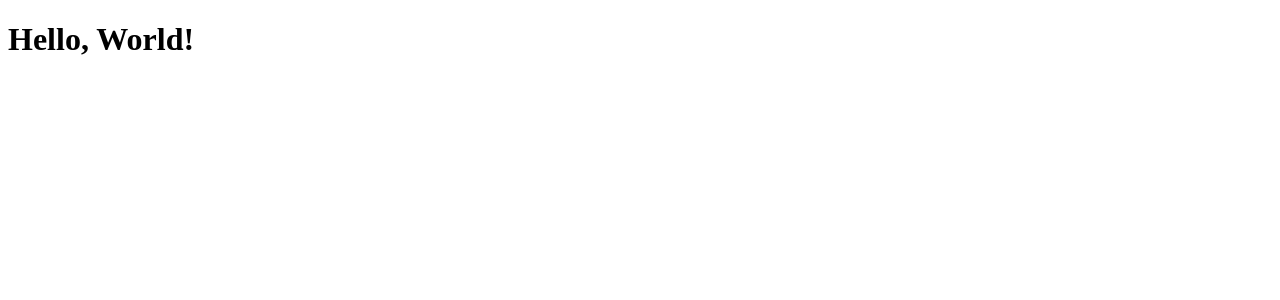
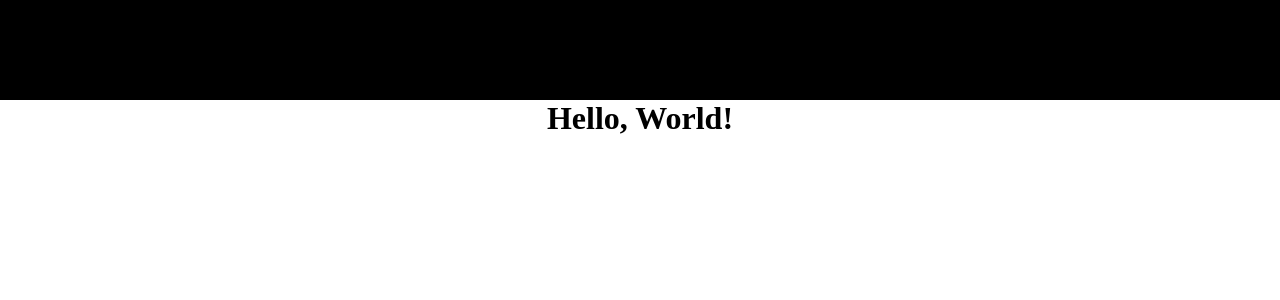
Before and after one commit to Modern4ik/movies-randomizer-project, a React (Create React App) app: page /main in a window 1280 px wide. Shown: the top 300 px of the page. Built offline with nearby package versions, Linux system fonts and the light colour scheme.

Commit message:
Added new pages, browser router and routes

```diff
--- a/package.json
+++ b/package.json
@@ -8,6 +8,7 @@
     "@testing-library/user-event": "^13.5.0",
     "react": "^18.3.1",
     "react-dom": "^18.3.1",
+    "react-router-dom": "^6.26.2",
     "react-scripts": "5.0.1",
     "web-vitals": "^2.1.4"
   },
--- a/src/App.js
+++ b/src/App.js
@@ -1,10 +1,15 @@
 import React from "react";
+import './styles/App.css';
+import { BrowserRouter } from 'react-router-dom';
+import AppRouter from "./components/AppRouter";
+import Navbar from "./components/UI/navbar/Navbar";
 
 function App() {
   return (
-    <div className="App">
-      <h1>Hello, World!</h1>
-    </div>
+    <BrowserRouter>
+      <Navbar/>
+      <AppRouter/>
+    </BrowserRouter>
   );
 }
 
--- /dev/null
+++ b/src/components/AppRouter.jsx
@@ -0,0 +1,16 @@
+import React from "react";
+import { Navigate, Route, Routes } from "react-router-dom";
+import { routes } from "../routes/routes";
+
+const AppRouter = () => {
+    return (
+        <Routes>
+            {routes.map(route => {
+                return <Route key={route.path} path={route.path} Component={route.component} />
+            })}
+            <Route path="*" element={<Navigate to='/main' />}/>
+        </Routes>
+    )
+}
+
+export default AppRouter;
--- /dev/null
+++ b/src/components/UI/navbar/Navbar.jsx
@@ -0,0 +1,11 @@
+import React from "react";
+import classes from "./Navbar.module.css";
+
+const Navbar = () => {
+  return (
+    <div className={classes.navbar}>
+    </div>
+  );
+};
+
+export default Navbar;
--- /dev/null
+++ b/src/components/UI/navbar/Navbar.module.css
@@ -0,0 +1,6 @@
+.navbar {
+    height: 100px;
+    width: 100vw;
+    display: flex;
+    background-color: black;
+}
--- /dev/null
+++ b/src/pages/About.jsx
@@ -0,0 +1,9 @@
+import React from "react";
+
+const About = () => {
+    return (
+        <h1>О сайте</h1>
+    )
+}
+
+export default About;
--- /dev/null
+++ b/src/pages/Contacts.jsx
@@ -0,0 +1,9 @@
+import React from "react";
+
+const Contacts = () => {
+    return (
+        <h1>Контакты</h1>
+    )
+}
+
+export default Contacts;
--- /dev/null
+++ b/src/pages/MainPage.jsx
@@ -0,0 +1,11 @@
+import React from "react";
+
+const MainPage = () => {
+    return (
+        <div>
+            <h1>Hello, World!</h1>
+        </div>
+    )
+}
+
+export default MainPage;
--- /dev/null
+++ b/src/pages/Randomizer.jsx
@@ -0,0 +1,9 @@
+import React from "react";
+
+const Randomizer = () => {
+    return (
+        <h1>Randomizer</h1>
+    )
+}
+
+export default Randomizer;
--- /dev/null
+++ b/src/routes/routes.js
@@ -0,0 +1,11 @@
+import About from "../pages/About";
+import Contacts from "../pages/Contacts";
+import MainPage from "../pages/MainPage";
+import Randomizer from "../pages/Randomizer";
+
+export const routes = [
+    {path: '/main', component: MainPage},
+    {path: '/random', component: Randomizer},
+    {path: '/about', component: About},
+    {path: '/contacts', component: Contacts},
+];
--- /dev/null
+++ b/src/styles/App.css
@@ -0,0 +1,12 @@
+* {
+    margin: 0px;
+    padding: 0px;
+    box-sizing: border-box;
+}
+
+#root {
+    display: flex;
+    flex-direction: column;
+    align-items: center;
+    height: 100vh;
+}
```
Also changed, not shown: 1 other file (tests, documents, lock files or other folders).
